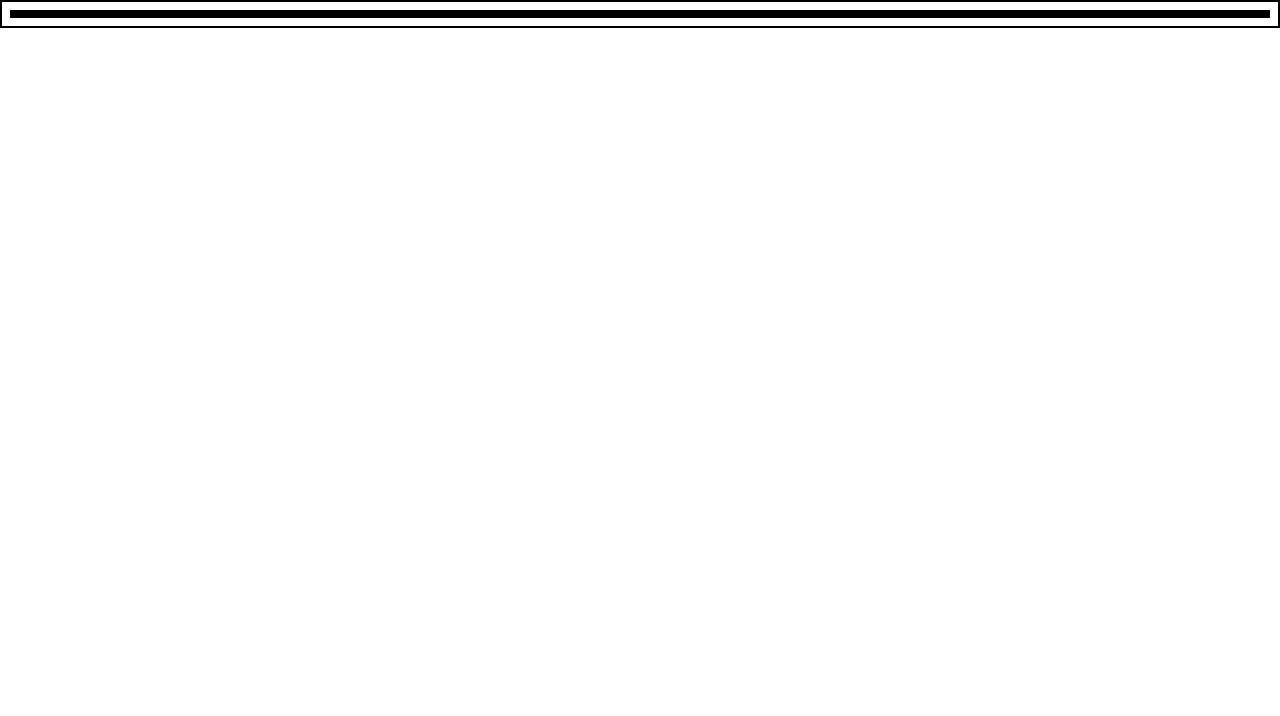
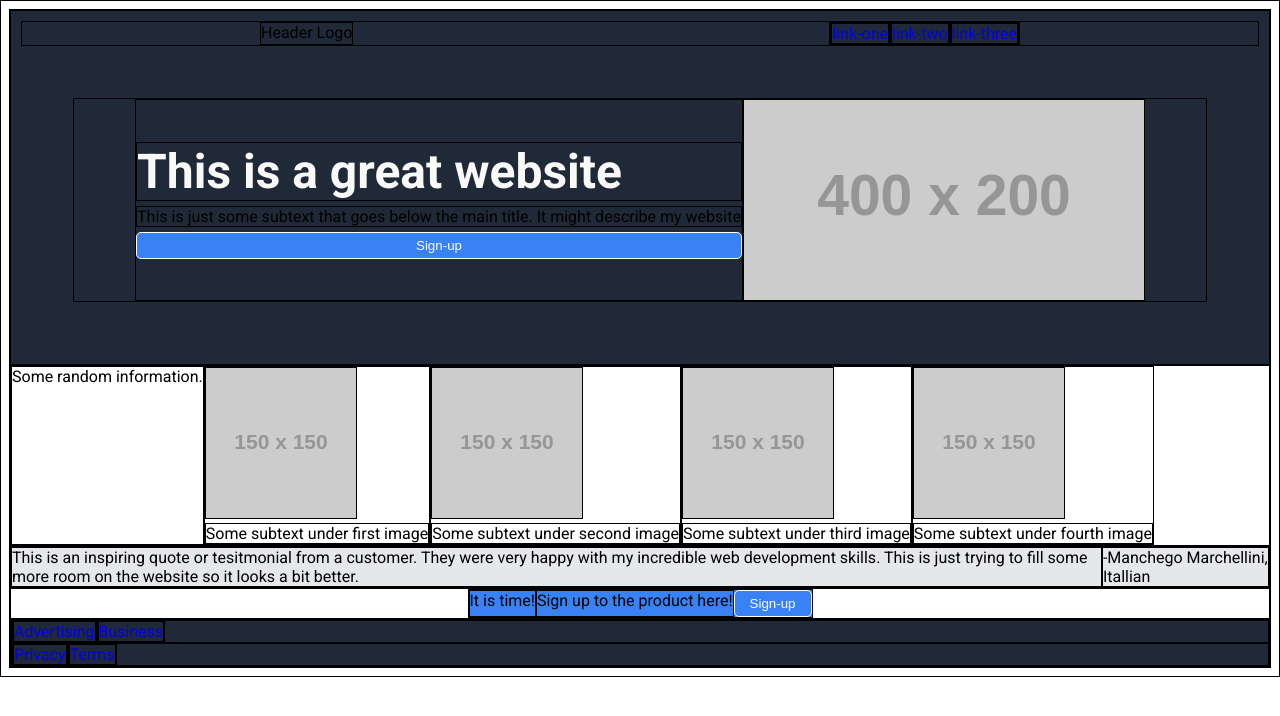
Before and after one commit to dan-michell/landing-page-project, a plain HTML site: page index.html in a window 1280 px wide. Drawn offline with Linux system fonts and the light colour scheme; placeholder pictures from the web are drawn by us.

Commit message:
Finished HTML layout. Starting styling

```diff
--- a/index.html
+++ b/index.html
@@ -11,7 +11,69 @@
 </head>
 
 <body>
-    <div></div>
+    <div class="hero">
+        <div class="header">
+            <div class="header-text">Header Logo</div>
+            <ul>
+                <li><a href="https://github.com/dan-michell/landing-page-project">link-one</a></li>
+                <li><a href="https://github.com/dan-michell/landing-page-project">link-two</a></li>
+                <li><a href="https://github.com/dan-michell/landing-page-project">link-three</a></li>
+            </ul>
+        </div>
+
+        <div class="container-1">
+            <div class="content">
+                <div class="title-1">This is a great website</div>
+                <div class="text">This is just some subtext that goes below the main title. It might describe my website</div>
+                <button class="buttons">Sign-up</button>
+            </div>
+            <img src="https://via.placeholder.com/400x200" alt="Placeholder Image">
+        </div>
+    </div>
+
+    <div class="container-2">
+        <div class="subtitle">Some random information.</div>
+        <div class="item">
+            <img src="https://via.placeholder.com/150" alt="Placeholder Image">
+            <div class="text">Some subtext under first image</div>
+        </div>
+        <div class="item">
+            <img src="https://via.placeholder.com/150" alt="Placeholder Image">
+            <div class="text">Some subtext under second image</div>
+        </div>
+        <div class="item">
+            <img src="https://via.placeholder.com/150" alt="Placeholder Image">
+            <div class="text">Some subtext under third image</div>
+        </div>
+        <div class="item">
+            <img src="https://via.placeholder.com/150" alt="Placeholder Image">
+            <div class="text">Some subtext under fourth image</div>
+        </div>
+    </div>
+
+    <div class="container-3">
+        <div class="big-quote">This is an inspiring quote or tesitmonial from a customer. They were very happy with my incredible web development skills. This is just trying to fill some more room on the website so it looks a bit better.</div>
+        <div class="author">-Manchego Marchellini, Itallian</div>
+    </div>
+
+    <div class="container-4">
+        <div class="sub-container">
+            <div class="title">It is time!</div>
+            <div class="text">Sign up to the product here!</div>
+            <button class="buttons">Sign-up</button>
+        </div>
+    </div>
+
+    <div class="footer">
+        <ul class="left-links">
+            <li><a href="google.com">Advertising</a></li>
+            <li><a href="google.com">Business</a></li>
+          </ul>
+          <ul class="right-links">
+            <li><a href="google.com">Privacy</a></li>
+            <li><a href="google.com">Terms</a></li>
+          </ul>
+    </div>
 </body>
 
 </html>
--- a/style.css
+++ b/style.css
@@ -1 +1,85 @@
-* {border: 2px solid black;}
+@import url('https://fonts.googleapis.com/css2?family=Roboto:wght@400;700&display=swap');
+
+* {
+    border: 1px solid black;
+}
+
+body {
+    display: flex;
+    flex-direction: column;
+    font-family: Roboto, sans-serif
+}
+
+.hero {
+    background-color: #1F2937;
+    padding: 10px;
+    display: flex;
+    flex-direction: column;
+}
+
+.hero .header {
+    display: flex;
+    justify-content: space-around;
+}
+
+.hero .container-1 {
+    margin: 52px;
+    display: flex;
+    justify-content: center;
+}
+
+.container-1 .content {
+    display: flex;
+    flex-direction: column;
+    justify-content: center;
+    gap: 5px;
+}
+
+.content .title-1 {
+    color: #F9FAF8;
+    font-size: 48px;
+    font-weight: bolder;
+}
+
+.container-2 {
+    display: flex;
+}
+
+.container-3 {
+    background-color: #E5E7EB;
+    display: flex;
+}
+
+.container-4 {
+    display: flex;
+    justify-content: center;
+    align-items: center;
+}
+
+.container-4 .sub-container {
+    display: flex;
+    background-color: #3882F6;
+}
+
+.footer {
+    background-color: #1F2937;
+}
+
+a {
+    text-decoration: none;
+}
+
+ul {
+    list-style-type: none;
+    padding: 0;
+    margin: 0;
+    display: flex;
+}
+
+.buttons {
+    background-color: #3882F6;
+    color: white;
+    border: 1px solid white;
+    padding: 5px 15px;
+    border-radius: 5px;
+}
```
Also changed, not shown: template/colors_and_stuff.png (added), template/odin-project.png (added).
